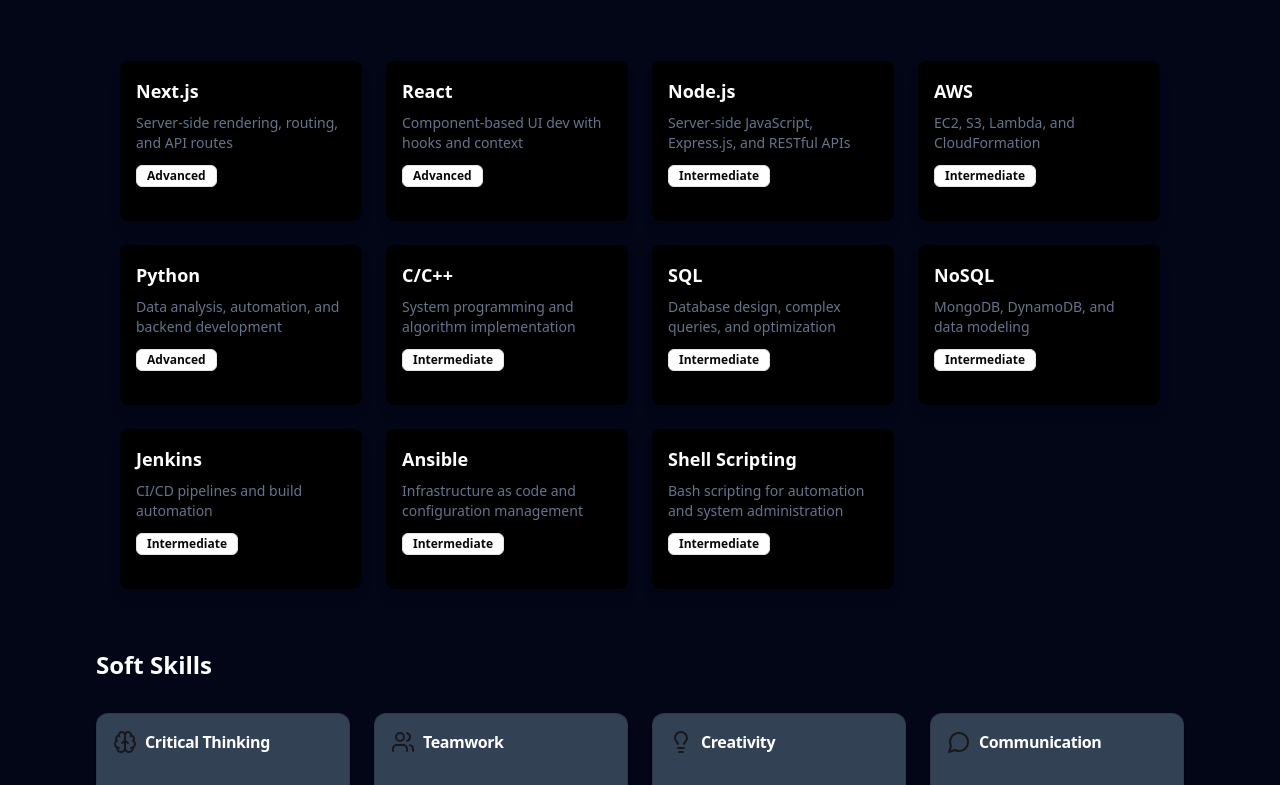
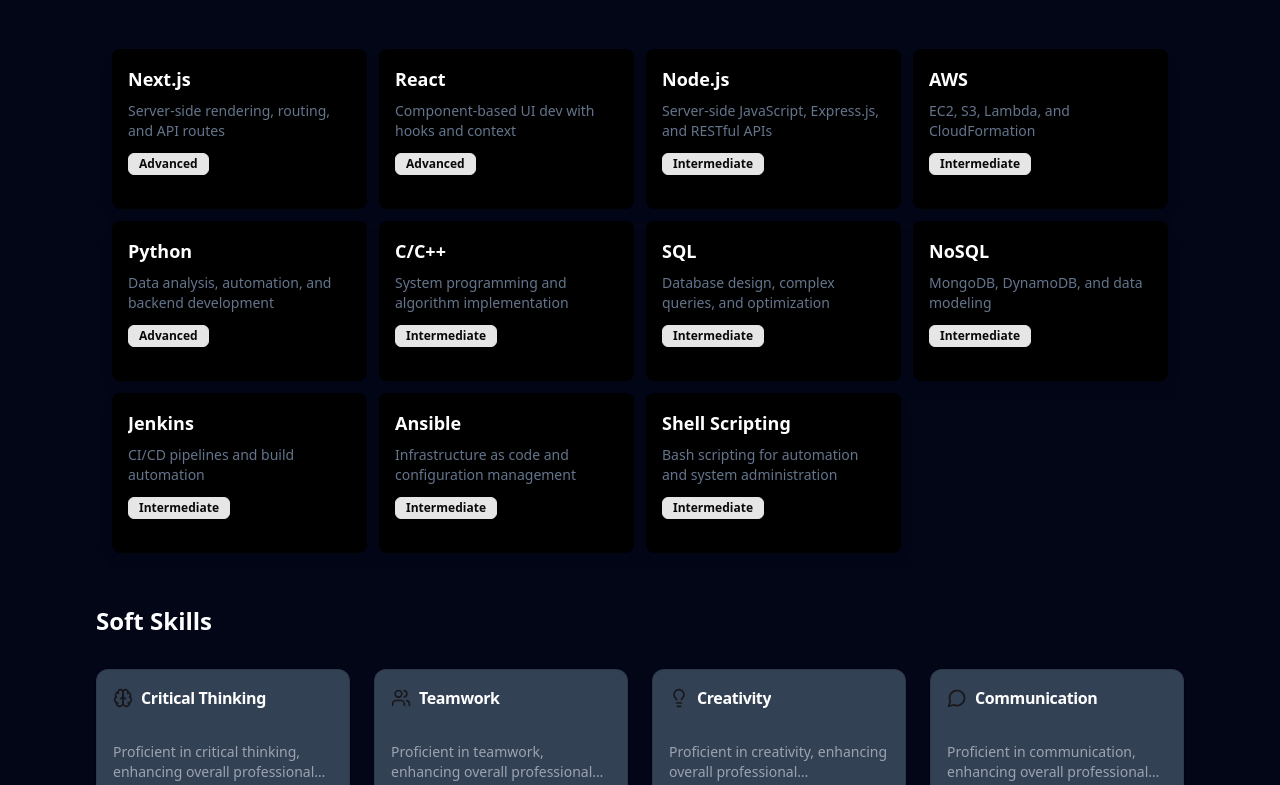
Before and after one commit to Sphere-in/myPortfolio, a Next.js app: page /About in a window 1280 px wide. Shown: the part 1235-2020 px from the top of the page. Built offline with nearby package versions, Linux system fonts and the light colour scheme.

Commit message:
bg-hover feature, new Tech Skills, cursor lightining

```diff
--- a/app/(main)/About/Skills2.jsx
+++ b/app/(main)/About/Skills2.jsx
@@ -51,17 +51,17 @@
           transition={{ type: "tween", duration: 0.3 }}
           className="fixed top-0 right-0 w-full sm:w-[30%] h-full bg-gray-800 z-50 overflow-y-auto"
         >
-          <div className="p-6">
+          <div className="p-4 sm:p-6">
             <button onClick={onClose} className="absolute top-4 right-4 text-gray-400 hover:text-white">
               <X size={24} />
             </button>
             {skill && (
               <div className="mt-8">
-                <h2 className="text-2xl font-bold text-white mb-4">{skill.name}</h2>
+                <h2 className="text-xl sm:text-2xl font-bold text-white mb-4">{skill.name}</h2>
                 <Badge variant="outline" className="text-emerald-400 border-emerald-400 text-sm mb-4">
                   {skill.level}
                 </Badge>
-                <p className="text-gray-300">{skill.description}</p>
+                <p className="text-sm sm:text-base text-gray-300">{skill.description}</p>
               </div>
             )}
           </div>
@@ -85,9 +85,10 @@
   }
 
   return (
-    <section className="py-8 mt-6 sm:py-12 sm:mt-10">
-      <div className="max-w-6xl mx-auto px-4 sm:px-6 lg:px-8">
-        <h2 className="text-2xl sm:text-3xl font-extrabold text-white mb-6 sm:mb-8">Technical Skills</h2>
+    <section className="py-6 sm:py-12">
+      <div className="max-w-6xl mx-auto px-3 sm:px-6 lg:px-8">
+        <h2 className="text-xl sm:text-3xl font-extrabold text-white mb-4 sm:mb-8">Technical Skills</h2>
+        <div className="overflow-hidden">
           <HoverEffect
             items={skills.map((skill) => ({
               title: skill.name,
@@ -97,20 +98,21 @@
             onItemClick={handleSkillClick}
           />
         </div>
+      </div>
 
-      <div className="max-w-6xl mx-auto px-4 sm:px-6 lg:px-8 py-6 sm:py-9">
-        <h2 className="text-xl sm:text-2xl font-extrabold text-white mb-6 sm:mb-8">Soft Skills</h2>
-        <div className="grid grid-cols-2 md:grid-cols-3 lg:grid-cols-4 gap-4 sm:gap-6">
+      <div className="max-w-6xl mx-auto px-3 sm:px-6 lg:px-8 py-6 sm:py-9">
+        <h2 className="text-lg sm:text-2xl font-extrabold text-white mb-4 sm:mb-8">Soft Skills</h2>
+        <div className="grid grid-cols-2 sm:grid-cols-2 lg:grid-cols-4 xl:grid-cols-4 gap-3 sm:gap-6">
           {softSkills.map((skill, index) => (
             <Card key={index} className="border-primary/20 bg-slate-700">
-              <CardHeader className="p-3 sm:p-4">
-                <CardTitle className="flex items-center space-x-2 text-white text-sm sm:text-base">
-                  <skill.icon className="h-4 w-4 sm:h-6 sm:w-6 text-primary" />
-                  <span>{skill.name}</span>
+              <CardHeader className="p-2 sm:p-4">
+                <CardTitle className="flex items-center gap-2 text-white text-sm sm:text-base">
+                  <skill.icon className="h-4 w-4 sm:h-5 sm:w-5 text-primary flex-shrink-0" />
+                  <span className="truncate">{skill.name}</span>
                 </CardTitle>
               </CardHeader>
-              <CardContent className="p-3 sm:p-4">
-                <p className="text-gray-400 text-xs sm:text-sm">
+              <CardContent className="p-2 sm:p-4">
+                <p className="text-gray-400 text-xs sm:text-sm line-clamp-2">
                   Proficient in {skill.name.toLowerCase()}, enhancing overall professional effectiveness.
                 </p>
               </CardContent>
--- a/app/(main)/About/page.js
+++ b/app/(main)/About/page.js
@@ -36,16 +36,16 @@
 
             {/* Social Links */}
             <div className="flex gap-4">
-              <Link href="#" className="text-gray-400 hover:text-white transition-colors">
+              <Link href="https://www.linkedin.com/in/raihan-shk" className="text-gray-400 hover:text-white transition-colors">
                 <Linkedin className="w-6 h-6" />
               </Link>
               <Link href="#" className="text-gray-400 hover:text-white transition-colors">
                 <Instagram className="w-6 h-6" />
               </Link>
-              <Link href="#" className="text-gray-400 hover:text-white transition-colors">
+              <Link href="https://raihan-shk.vercel.app" className="text-gray-400 hover:text-white transition-colors">
                 <Globe className="w-6 h-6" />
               </Link>
-              <Link href="#" className="text-gray-400 hover:text-white transition-colors">
+              <Link href="https://github.com/Sphere-in" className="text-gray-400 hover:text-white transition-colors">
                 <Github className="w-6 h-6" />
               </Link>
             </div>
--- a/app/(main)/Start/page.js
+++ b/app/(main)/Start/page.js
@@ -1,23 +1,51 @@
 'use client'
 
-import React, { useState } from 'react'
+import React, { useState, useEffect, useRef } from 'react'
 import { EvervaultCard, Icon } from '@/components/ui/enervault-card'
 
 const Start = () => {
   const [hoveredIndex, setHoveredIndex] = useState(null)
+  const [mousePosition, setMousePosition] = useState({ x: 0, y: 0 })
   const firstName = "RAIHAN"
   const lastName = "SHAIKH"
+  const containerRef = useRef(null)
+
+  useEffect(() => {
+    const handleMouseMove = (event) => {
+      if (containerRef.current) {
+        const rect = containerRef.current.getBoundingClientRect()
+        const x = event.clientX - rect.left
+        const y = event.clientY - rect.top
+        setMousePosition({ x, y })
+      }
+    }
+
+    window.addEventListener("mousemove", handleMouseMove)
+    return () => window.removeEventListener("mousemove", handleMouseMove)
+  }, [])
 
   return (
-    <div className='relative flex flex-col justify-center items-center p-4 text-center min-h-screen'>
-       <div className="pointer-events-none fixed inset-0">
-        <div className=" inset-0 bg-gradient-to-b from-background via-background/90 to-background" />
-        <div className=" right-0 top-0 h-[500px] w-[500px] bg-blue-500/10 blur-[100px]" />
-        <div className=" bottom-0 left-0 h-[500px] w-[500px] bg-purple-500/10 blur-[100px]" />
+    <div
+      ref={containerRef}
+      className='relative flex flex-col justify-center items-center p-4 text-center min-h-screen'
+    >
+      <div
+        className='absolute overflow-hidden text-7xl md:text-12xl lg:text-16xl xl:text-20xl 2xl:text-32xl font-extrabold z-0 top-6 h-screen'
+        style={{
+          WebkitMaskImage: `radial-gradient(100px at ${mousePosition.x}px ${mousePosition.y}px, black, transparent)`,
+          maskImage: `radial-gradient(100px at ${mousePosition.x}px ${mousePosition.y}px, black, transparent)`,
+          width: '100%',
+          left: 0,
+          right: 0,
+          display: 'flex',
+          justifyContent: 'center',
+          alignItems: 'center'
+        }}
+      >
+        <h1 className='text-gray-700'>DEVOPS</h1>
       </div>
 
-
-      <h1 className='flex flex-col sm:flex-row gap-x-8 justify-center text-7xl sm:text-8xl md:text-8xl lg:text-8xl xl:text-10xl font-bold font-mono mb-4 tracking-tight cursor-default'>
+      <h1 className='z-10 flex flex-col sm:flex-row gap-x-8 justify-center text-7xl sm:text-8xl md:text-8xl lg:text-8xl xl:text-10xl  font-bold font-mono mb-4 tracking-tight cursor-default'>
         {[firstName, lastName].map((word, wordIndex) => (
           <div key={wordIndex} className="flex">
             {word.split('').map((char, charIndex) => (
@@ -37,7 +65,7 @@
           </div>
         ))}
       </h1>
-      <p className='text-base sm:text-lg md:text-xl lg:text-2xl text-gray-400 tracking-wide select-none'>
+      <p className='text-base sm:text-lg md:text-xl lg:text-2xl text-gray-400 tracking-wide select-none z-10'>
         WEB DEVELOPER & DEVOPS
       </p>
     </div>
--- a/app/(main)/page.js
+++ b/app/(main)/page.js
@@ -10,14 +10,14 @@
 export default function Home() {
   return (
 
-      <div className=" relative font-sans  flex flex-col">
-        <h1 className='absolute select-none text-blue-500/10 md:text-32xl text-12xl'>RAIHAN</h1>
+    <div className="font-sans  flex flex-col bg-cover bg-center">
+        <main className="flex-grow flex flex-col justify-center items-center bg-opacity-90">
          {/* <div className="pointer-events-none fixed inset-0">
         <div className=" inset-0 bg-gradient-to-b from-background via-background/90 to-background" />
         <div className=" right-0 top-0 h-[500px] w-[500px] bg-blue-500/10 blur-[100px]" />
         <div className=" bottom-0 left-0 h-[500px] w-[500px] bg-purple-500/10 blur-[100px]" />
       </div> */}
-        <main className="flex-grow flex flex-col justify-center items-center ">
+        {/* <main className="flex-grow flex flex-col justify-center items-center "> */}
           {/* <Navbar/> */}
 
           <section id="home" className="w-full">
--- a/app/myComponents/Header.js
+++ b/app/myComponents/Header.js
@@ -50,7 +50,7 @@
   ], []);
 
   useEffect(() => {
-    let lastScrollY = window.pageYOffset;
+    let lastScrollY = window.scrollY;
     let ticking = false;
     let scrollTimer = null;
 
--- a/app/myComponents/Navbar.js
+++ b/app/myComponents/Navbar.js
@@ -49,7 +49,7 @@
   ], []);
 
   useEffect(() => {
-    let lastScrollY = window.pageYOffset;
+    let lastScrollY = window.scrollY;
     let ticking = false;
 
     const updateHeaderVisibility = () => {
--- a/components/ui/card-hover-effect.jsx
+++ b/components/ui/card-hover-effect.jsx
@@ -1,10 +1,9 @@
-"use client"
-
 import { cn } from "@/lib/utils"
 import { AnimatePresence, motion } from "framer-motion"
 import { useState } from "react"
 import { Badge } from "@/components/ui/badge"
 import React from "react"
+
 export const HoverEffect = ({
   items,
   className,
@@ -13,7 +12,10 @@
   const [hoveredIndex, setHoveredIndex] = useState(null)
 
   return (
-    <div className={cn("grid grid-cols-2 md:grid-cols-3 lg:grid-cols-4 gap-2 p-4", className)}>
+    <div className={cn(
+      "grid grid-cols-2 sm:grid-cols-3 md:grid-cols-4 lg:grid-cols-4 gap-3 p-2 sm:p-4 w-full max-w-7xl mx-auto",
+      className
+    )}>
       {items.map((item, idx) => (
         <motion.div
           key={item.title}
@@ -28,24 +30,23 @@
           <AnimatePresence>
             {hoveredIndex === idx && (
               <motion.span
-              className="absolute inset-0 h-full w-full bg-neutral-200 dark:bg-slate-800/[0.8] block  rounded-lg "
+                className="absolute inset-0 h-full w-full bg-neutral-200 dark:bg-slate-800/[0.8] block rounded-lg"
                 layoutId="hoverBackground"
                 initial={{ opacity: 0.8, scale: 0.95 }}
                 animate={{
                   opacity: 1,
                   scale: 1,
-                transition: { duration: 1.2, ease: "easeInOut" },
+                  transition: { duration: 0.8, ease: "easeInOut" },
                 }}
                 exit={{
                   opacity: 0,
                   scale: 0.95,
-                transition: { duration: 0.4, ease: "easeInOut", delay: 0.2 },
+                  transition: { duration: 0.3, ease: "easeInOut" },
                 }}
               />
-
             )}
           </AnimatePresence>
-          <Card className={` `}>
+          <Card>
             <CardTitle>{item.title}</CardTitle>
             <CardDescription>{item.description}</CardDescription>
             <CardBadge>{item.level}</CardBadge>
@@ -63,9 +64,10 @@
   return (
     <motion.div
       className={cn(
-        "rounded-lg p-4 bg-card text-card-foreground shadow-lg relative z-20 overflow-hidden",
+        "rounded-lg p-3 sm:p-4 bg-card text-card-foreground shadow-lg relative z-20",
         "transition-all duration-300 ease-in-out",
-        "hover:shadow-xl hover:-translate-y-1 bg-black cursor-default h-40 md:36 m-2 w-",
+        "hover:shadow-xl hover:-translate-y-1 bg-black cursor-pointer",
+        "h-32 sm:h-36 md:h-40 w-full",
         className,
       )}
       whileHover={{ scale: 1.02 }}
@@ -83,9 +85,7 @@
   return (
     <h3
       className={cn(
-        "text-lg font-semibold text-white mb-2",
-        "transition-colors duration-300 ease-in-out",
-        // "group-hover:text-primary",
+        "text-base sm:text-lg font-semibold text-white mb-1 sm:mb-2 line-clamp-2",
         className,
       )}
     >
@@ -101,7 +101,7 @@
   return (
     <p
       className={cn(
-        "text-sm text-slate-500 mt-2",
+        "text-xs sm:text-sm text-slate-500 line-clamp-2 sm:line-clamp-3",
         "transition-colors duration-300 ease-in-out",
         "group-hover:text-slate-300",
         className,
@@ -120,7 +120,7 @@
     <Badge
       variant="outline"
       className={cn(
-        "text-xs mt-3 bg-white backdrop-blur-sm",
+        "text-xs mt-2 sm:mt-3 bg-white/90 backdrop-blur-sm",
         "transition-all duration-300 ease-in-out",
         "group-hover:bg-black group-hover:text-white",
         className,
@@ -130,3 +130,5 @@
     </Badge>
   )
 }
+
+export default HoverEffect;
--- a/tailwind.config.js
+++ b/tailwind.config.js
@@ -10,7 +10,26 @@
   	extend: {
 		fontSize: {
 			'10xl': '10rem',
+			'11xl': '11rem',
 			'12xl': '12rem',
+			'13xl': '13rem',
+			'14xl': '14rem',
+			'15xl': '15rem',
+			'16xl': '16rem',
+			'17xl': '17rem',
+			'18xl': '18rem',
+			'19xl': '19rem',
+			'20xl': '20rem',
+			'21xl': '21rem',
+			'22xl': '22rem',
+			'23xl': '23rem',
+			'24xl': '24rem',
+			'25xl': '25rem',
+			'26xl': '26rem',
+			'27xl': '27rem',
+			'28xl': '28rem',
+			'29xl': '29rem',
+			'30xl': '30rem',
 			'32xl': '32rem',
 		  },
 		keyframes: {
```
Also changed, not shown: firebase.js (+0 -8 lines). Lines whose indentation alone changed are shown as unchanged.
